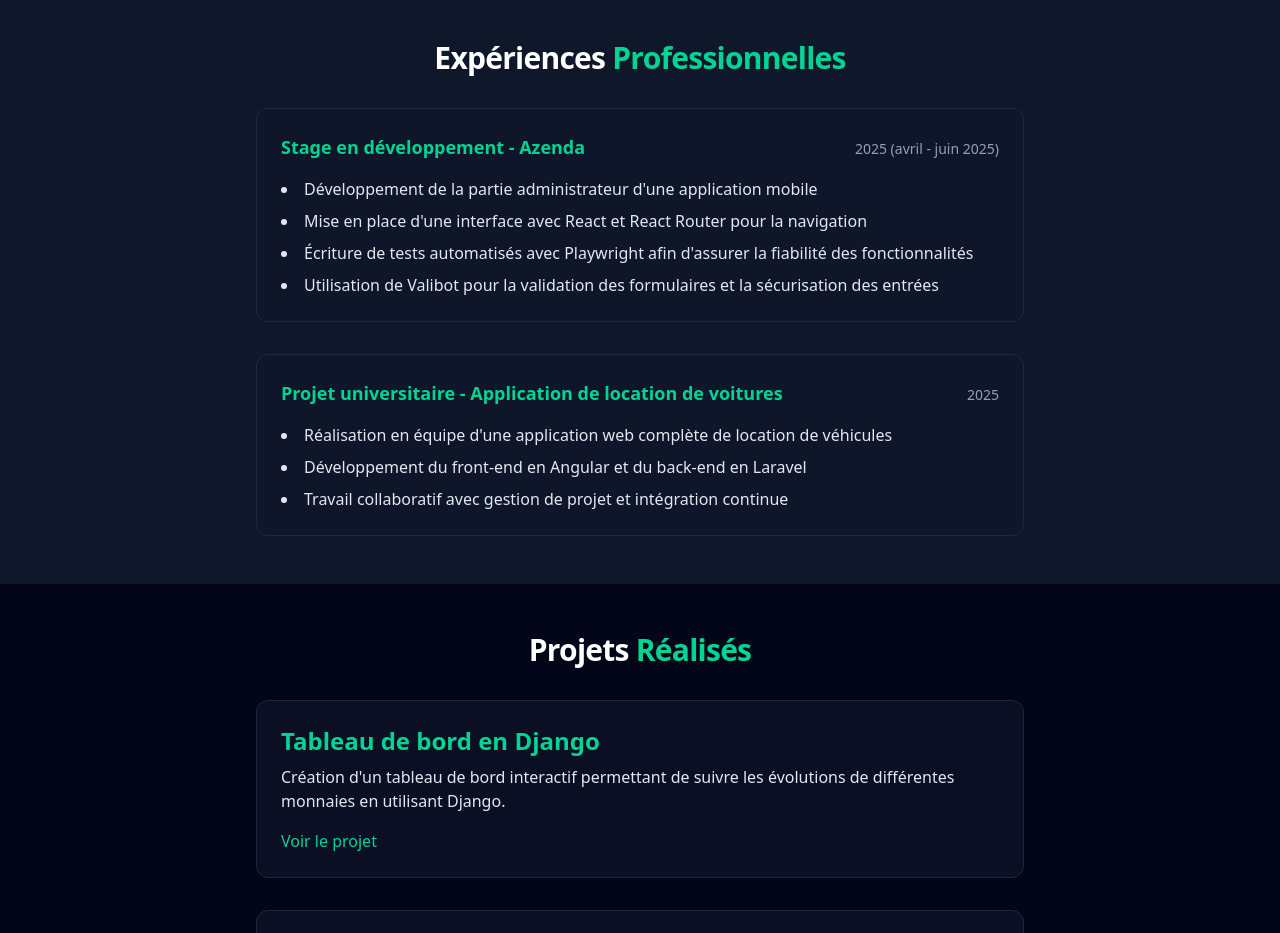
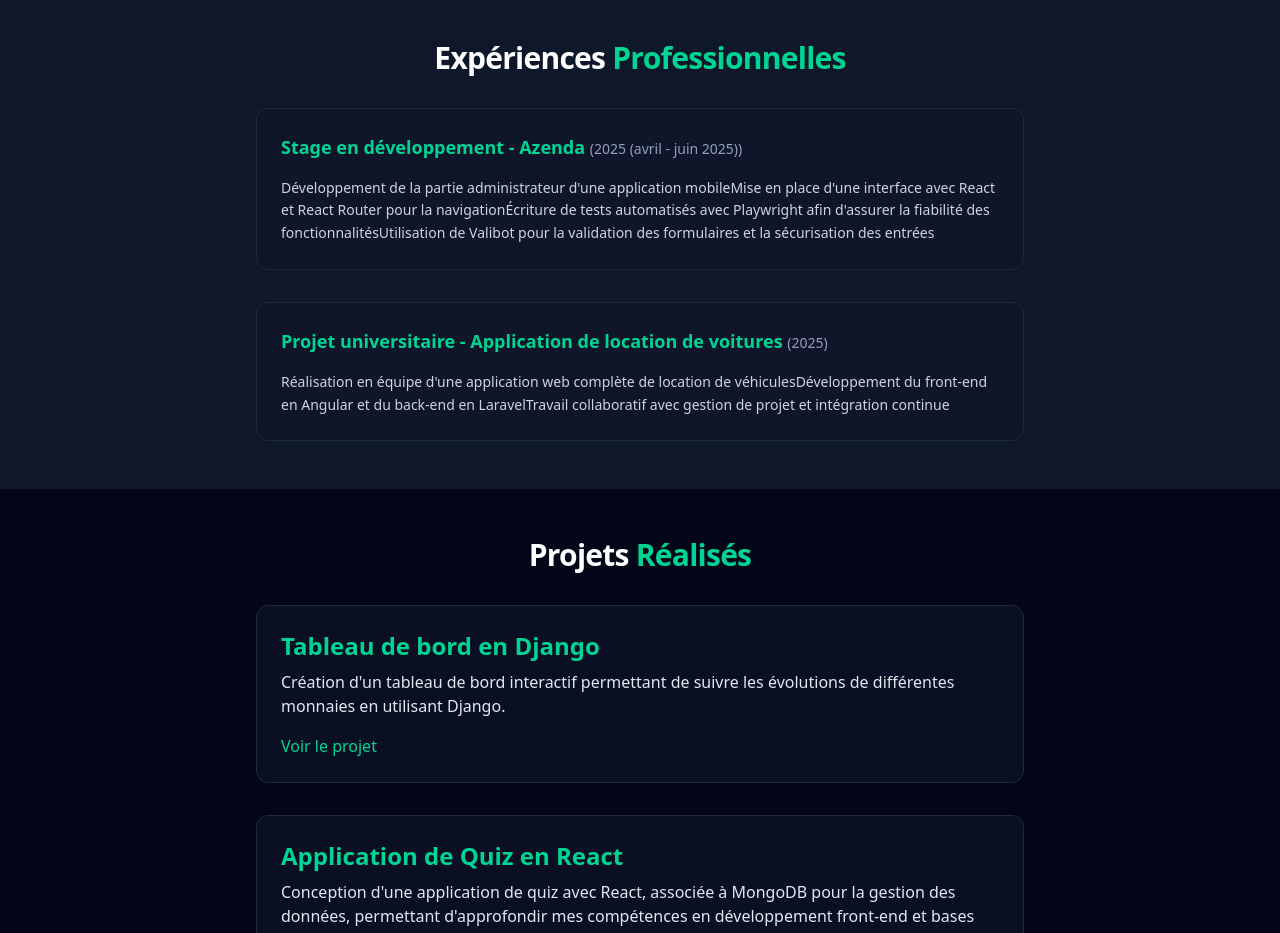
Before and after one commit to Mathias92-cmd/morel-mathias.github.io, a Next.js app: page /morel-mathias.github.io/ in a window 1280 px wide. Shown: the part 1400-2333 px from the top of the page. Built offline with nearby package versions, Linux system fonts and the light colour scheme.

Commit message:
Changement pour augmenter le score carbone #7

```diff
--- a/app/components/Experience.tsx
+++ b/app/components/Experience.tsx
@@ -27,22 +27,21 @@ export default function Experience() {
         <h2 className="text-3xl font-bold text-white tracking-tight">
           Expériences <span className="text-emerald-400">Professionnelles</span>
         </h2>
+
         {experiences.map((xp) => (
           <div
-            key={`${xp.summary}-${xp.year}`}
+            key={xp.summary}
             className="border border-slate-800 rounded-xl p-6 w-full text-left bg-slate-900/60"
           >
-            <div className="flex flex-col sm:flex-row sm:items-baseline sm:justify-between gap-2">
-              <span className="text-emerald-400 font-semibold text-lg">
-                {xp.summary}
+            <h3 className="text-lg font-semibold text-emerald-400 mb-4">
+              {xp.summary}{" "}
+              <span className="text-slate-400 text-sm font-normal">
+                ({xp.year})
               </span>
-              <span className="text-slate-400 text-sm">{xp.year}</span>
-            </div>
-            <ul className="mt-4 list-disc list-inside space-y-2 text-slate-200">
-              {xp.description.map((item, index) => (
-                <li key={index}>{item}</li>
-              ))}
-            </ul>
+            </h3>
+            <p className="text-slate-300 text-sm leading-relaxed">
+              {xp.description}
+            </p>
           </div>
         ))}
       </div>
```
